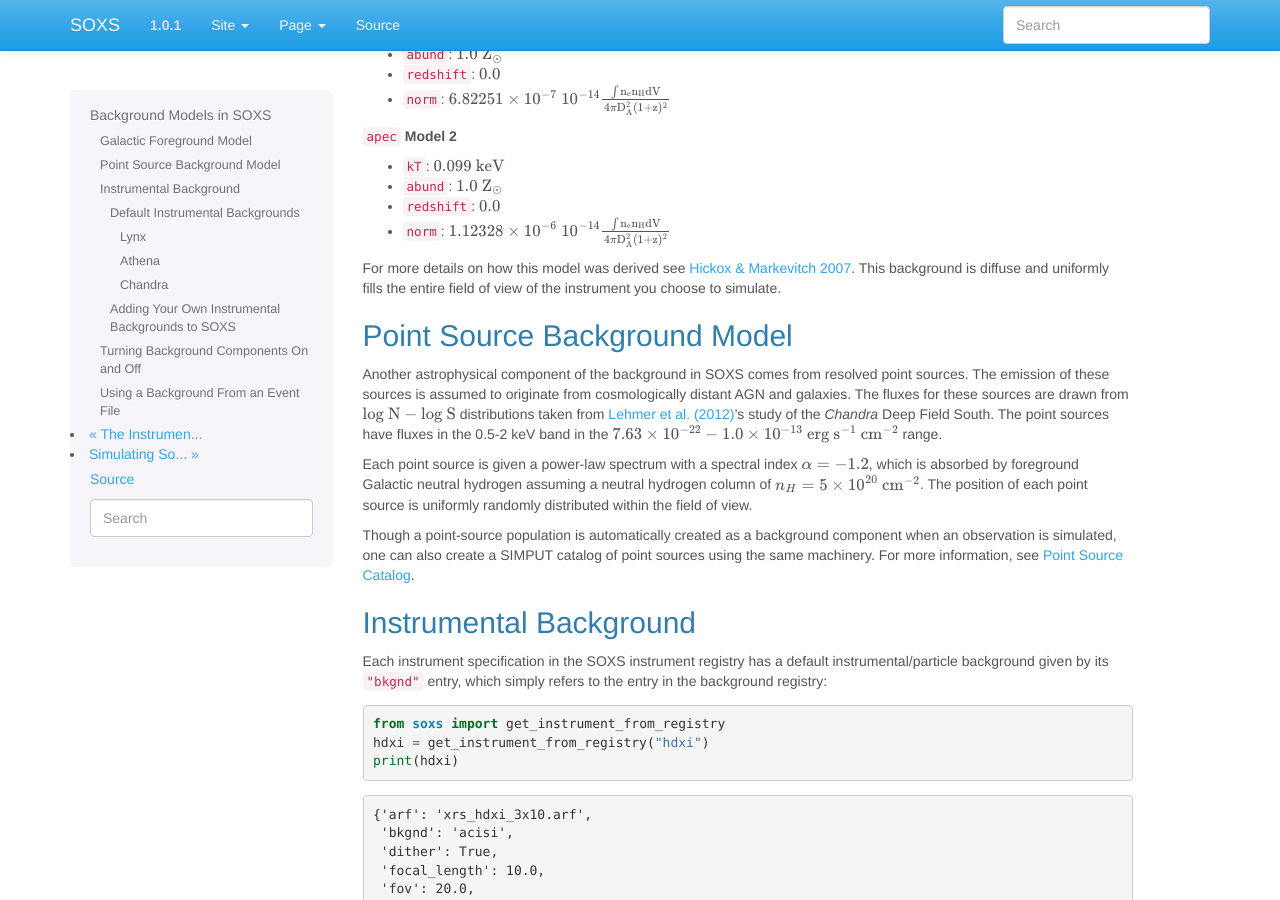
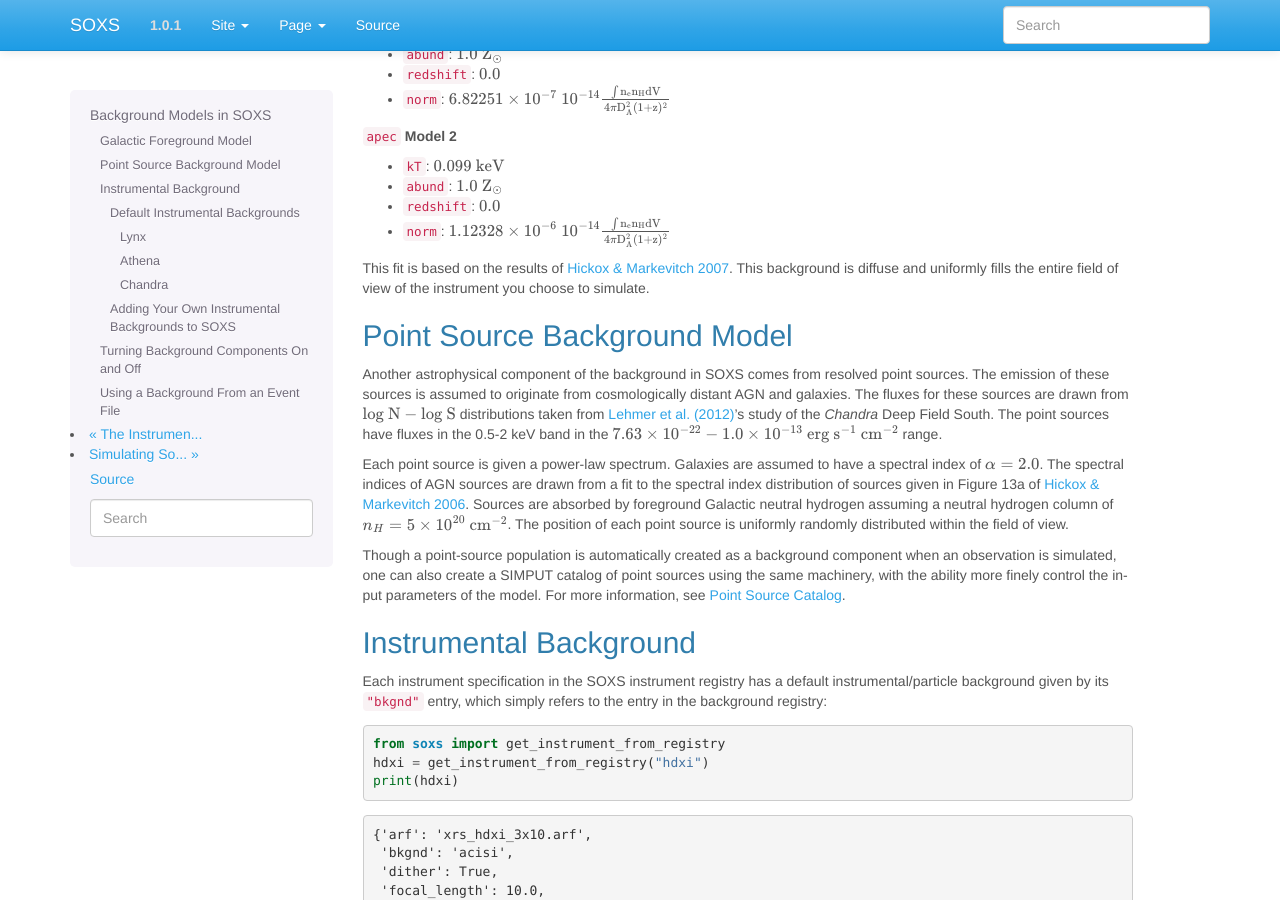
Before and after one commit to lynx-x-ray-observatory/soxs, a Sphinx documentation site: the page built from doc/source/users_guide/background.rst, in a window 1280 px wide and 900 px high, scrolled down 315 px. Built offline with Sphinx 7.4.7, drawn with Linux system fonts in a browser that asks for light colours.

Commit message:
Updates to background docs

```diff
--- a/doc/source/users_guide/background.rst
+++ b/doc/source/users_guide/background.rst
@@ -30,7 +30,7 @@ The galactic foreground component is modeled as a sum of two thermal models,
 * ``redshift``: :math:`0.0`
 * ``norm``: :math:`\rm{1.12328 \times 10^{-6}~10^{-14}\frac{\int{n_en_HdV}}{4{\pi}D_A^2(1+z)^2}}`
 
-For more details on how this model was derived see
+This fit is based on the results of
 `Hickox & Markevitch 2007 <http://adsabs.harvard.edu/abs/2007ApJ...661L.117H>`_.
 This background is diffuse and uniformly fills the entire field of view of the
 instrument you choose to simulate.
@@ -49,16 +49,18 @@ study of the *Chandra* Deep Field South. The point sources have fluxes in the
 0.5-2 keV band in the :math:`7.63 \times 10^{-22} - 1.0 \times 10^{-13}~\rm{erg}~\rm{s}^{-1}~\rm{cm}^{-2}`
 range.
 
-Each point source is given a power-law spectrum with a spectral index
-:math:`\alpha = -1.2`, which is absorbed by foreground Galactic neutral hydrogen
-assuming a neutral hydrogen column of :math:`n_H = 5 \times 10^{20}~\rm{cm}^{-2}`.
-The position of each point source is uniformly randomly distributed within the field
-of view.
+Each point source is given a power-law spectrum. Galaxies are assumed to have a
+spectral index of :math:`\alpha = 2.0`. The spectral indices of AGN sources are
+drawn from a fit to the spectral index distribution of sources given in
+Figure 13a of `Hickox & Markevitch 2006 <http://adsabs.harvard.edu/abs/2006ApJ...645...95H>`_.
+Sources are absorbed by foreground Galactic neutral hydrogen assuming a neutral
+hydrogen column of :math:`n_H = 5 \times 10^{20}~\rm{cm}^{-2}`. The position of
+each point source is uniformly randomly distributed within the field of view.
 
 Though a point-source population is automatically created as a background
 component when an observation is simulated, one can also create a SIMPUT catalog
-of point sources using the same machinery. For more information, see
-:ref:`point-source-catalog`.
+of point sources using the same machinery, with the ability more finely control
+the input parameters of the model. For more information, see :ref:`point-source-catalog`.
 
 Instrumental Background
 -----------------------
```
